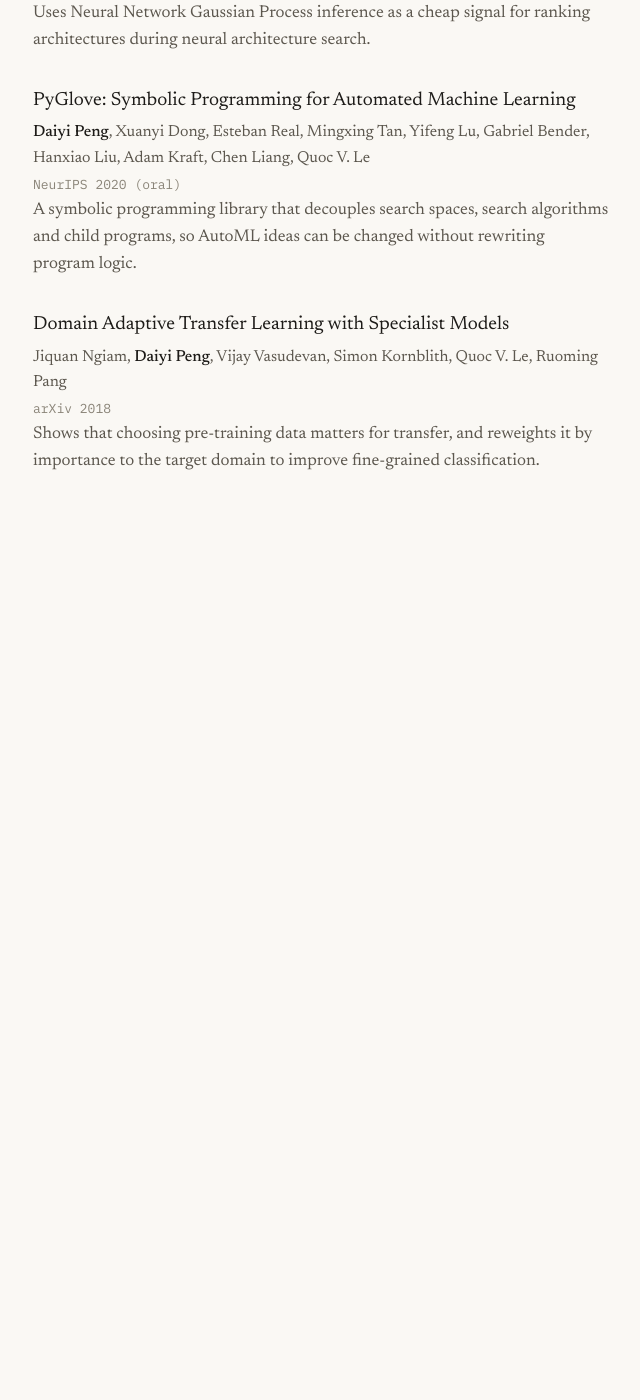
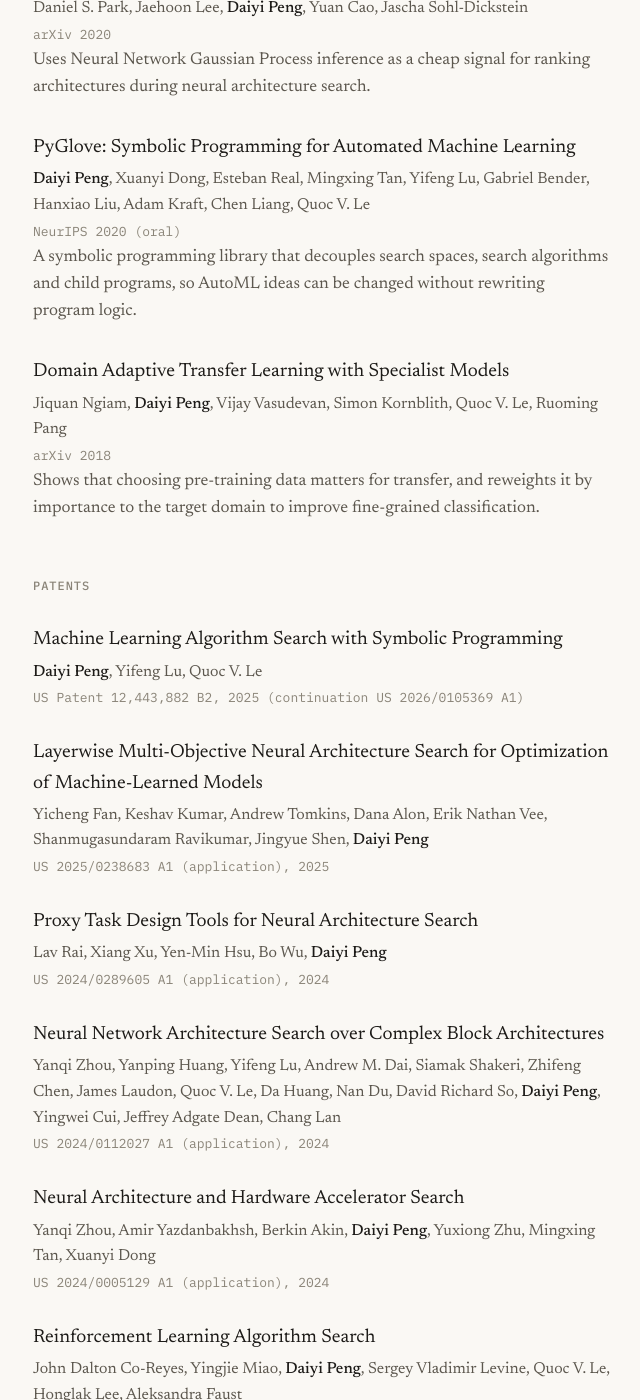
Before and after one commit to daiyip/daiyip.github.io, a Jekyll site: the page built from publications.md, in a window 1280 px wide and 1400 px high, scrolled down 4119 px. Shown: the whole window, without its empty margins (317-957 px from the left). Built offline with Jekyll 4.4.1, drawn with Linux system fonts in a browser that asks for light colours; before the commit the page ends 4682 px from its top, so only the background shows below that; some of the changed text lies outside the part shown.

Commit message:
Add a Patents section to /publications
Nine US patents and published applications from Google Scholar, with full
inventor lists and Google Patents links.

Co-Authored-By: Claude Opus 5.5 (1M context) <noreply@anthropic.com>
Claude-Session: https://claude.ai/code/session_01V7uG4qBv2ZfT4PQQsdbMMz

```diff
--- /dev/null
+++ b/_data/patents.yml
@@ -0,0 +1,45 @@
+# Patents and published patent applications (from Google Scholar), newest first.
+- title: "Machine Learning Algorithm Search with Symbolic Programming"
+  url: https://patents.google.com/patent/US12443882B2/en
+  authors: Daiyi Peng, Yifeng Lu, Quoc V. Le
+  venue: US Patent 12,443,882 B2, 2025 (continuation US 2026/0105369 A1)
+
+- title: "Layerwise Multi-Objective Neural Architecture Search for Optimization of Machine-Learned Models"
+  url: https://patents.google.com/patent/US20250238683A1/en
+  authors: Yicheng Fan, Keshav Kumar, Andrew Tomkins, Dana Alon, Erik Nathan Vee, Shanmugasundaram Ravikumar, Jingyue Shen, Daiyi Peng
+  venue: US 2025/0238683 A1 (application), 2025
+
+- title: "Proxy Task Design Tools for Neural Architecture Search"
+  url: https://patents.google.com/patent/US20240289605A1/en
+  authors: Lav Rai, Xiang Xu, Yen-Min Hsu, Bo Wu, Daiyi Peng
+  venue: US 2024/0289605 A1 (application), 2024
+
+- title: "Neural Network Architecture Search over Complex Block Architectures"
+  url: https://patents.google.com/patent/US20240112027A1/en
+  authors: Yanqi Zhou, Yanping Huang, Yifeng Lu, Andrew M. Dai, Siamak Shakeri, Zhifeng Chen, James Laudon, Quoc V. Le, Da Huang, Nan Du, David Richard So, Daiyi Peng, Yingwei Cui, Jeffrey Adgate Dean, Chang Lan
+  venue: US 2024/0112027 A1 (application), 2024
+
+- title: "Neural Architecture and Hardware Accelerator Search"
+  url: https://patents.google.com/patent/US20240005129A1/en
+  authors: Yanqi Zhou, Amir Yazdanbakhsh, Berkin Akin, Daiyi Peng, Yuxiong Zhu, Mingxing Tan, Xuanyi Dong
+  venue: US 2024/0005129 A1 (application), 2024
+
+- title: "Reinforcement Learning Algorithm Search"
+  url: https://patents.google.com/patent/US20220391687A1/en
+  authors: John Dalton Co-Reyes, Yingjie Miao, Daiyi Peng, Sergey Vladimir Levine, Quoc V. Le, Honglak Lee, Aleksandra Faust
+  venue: US 2022/0391687 A1 (application), 2022
+
+- title: "Predicting Neural Network Performance Using Neural Network Gaussian Process"
+  url: https://patents.google.com/patent/US20220019856A1/en
+  authors: Jaehoon Lee, Daiyi Peng, Yuan Cao, Jascha Narain Sohl-Dickstein, Daniel Sung-Joon Park
+  venue: US 2022/0019856 A1 (application), 2022
+
+- title: "Joint Architecture and Hyper-Parameter Search for Machine Learning Models"
+  url: https://patents.google.com/patent/US20210383223A1/en
+  authors: Mingxing Tan, Xuanyi Dong, Wei Yu, Quoc V. Le, Daiyi Peng
+  venue: US 2021/0383223 A1 (application), 2021
+
+- title: "Training Machine Learning Models Using Adaptive Transfer Learning"
+  url: https://patents.google.com/patent/US20200104710A1/en
+  authors: Vijay Vasudevan, Ruoming Pang, Quoc V. Le, Daiyi Peng, Jiquan Ngiam, Simon Kornblith
+  venue: US 2020/0104710 A1 (application), 2020
--- a/_includes/publication-list.html
+++ b/_includes/publication-list.html
@@ -3,6 +3,6 @@
   <div class="title"><a href="{{ p.url }}">{{ p.title }}</a></div>
   <div class="authors">{{ p.authors | replace: "Daiyi Peng", "<b>Daiyi Peng</b>" }}</div>
   <div class="venue mono">{{ p.venue }}</div>
-  <div class="summary">{{ p.summary }}</div>
+  {%- if p.summary %}<div class="summary">{{ p.summary }}</div>{% endif %}
 </div>
 {%- endfor %}
--- a/publications.md
+++ b/publications.md
@@ -13,5 +13,11 @@ title: Publications
 </div>
 
 <section class="pubs">
+  <div class="label">Papers</div>
   {% include publication-list.html items=site.data.publications %}
 </section>
+
+<section class="pubs">
+  <div class="label">Patents</div>
+  {% include publication-list.html items=site.data.patents %}
+</section>
```
